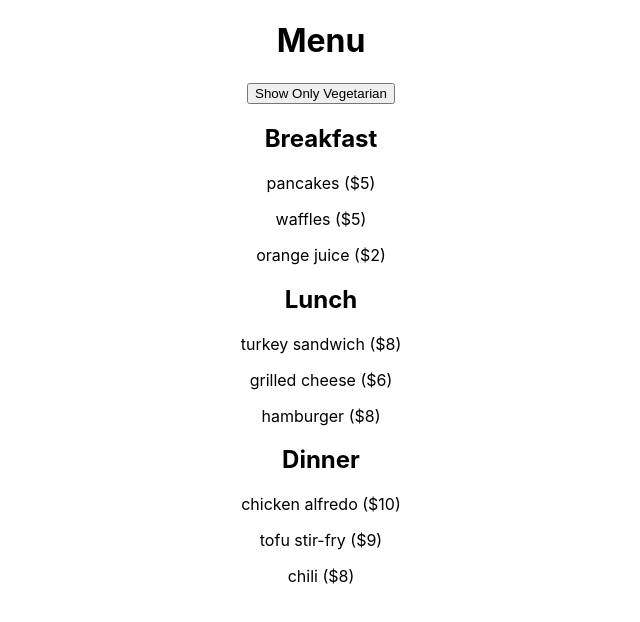
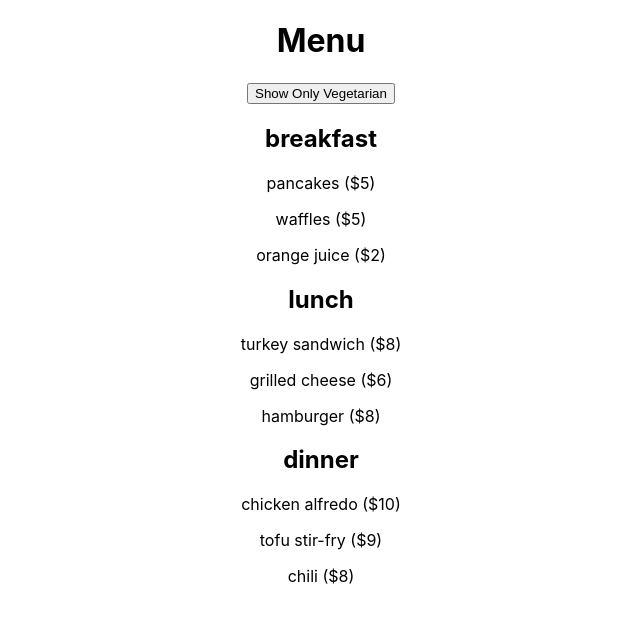
Before and after one commit to avb5bt/basic-react-menu-example, a React (Create React App) app: page / in a window 1280 px wide. Shown: the top 622 px of the page, without its empty margins (319-959 px from the left). Built offline with nearby package versions, Linux system fonts and the light colour scheme.

Commit message:
added better looping

```diff
--- a/src/Meal.js
+++ b/src/Meal.js
@@ -6,6 +6,7 @@ function Meal(props) {
   }
   console.log(itemsToDisplay)
   return (<>
+    <h2>{props.name}</h2>
     {itemsToDisplay.map((item) => <Item info={item} />)}
     </>);
 }
--- a/src/Menu.js
+++ b/src/Menu.js
@@ -7,12 +7,7 @@ function Menu(props) {
       <h1>Menu</h1>
       {showOnlyVegetarian && <button onClick={() => setShowOnlyVegetarian(false)} > Show All </button>}
       {!showOnlyVegetarian && <button onClick={() => setShowOnlyVegetarian(true)} > Show Only Vegetarian </button>}
-      <h2>Breakfast</h2>
-      <Meal items={props.menu.breakfast} onlyVegetarian={showOnlyVegetarian} />
-      <h2>Lunch</h2>
-      <Meal items={props.menu.lunch} onlyVegetarian={showOnlyVegetarian} />
-      <h2>Dinner</h2>
-      <Meal items={props.menu.dinner} onlyVegetarian={showOnlyVegetarian} />
+      {Object.keys(props.menu).map((mealName) => <Meal name={mealName} items={props.menu[mealName]} onlyVegetarian={showOnlyVegetarian} />)}
     </>);
 }
 
```
